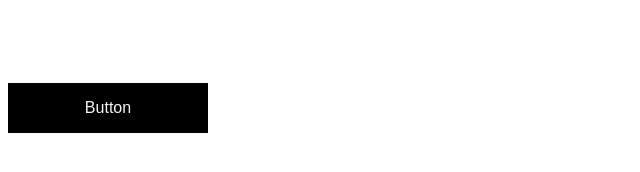
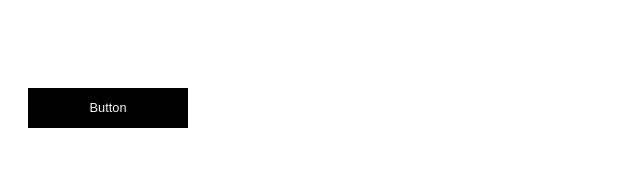
Before and after one commit to Ammaraly/HowTo, a plain HTML site: page css/animations/transition/index.html in a window 1280 px wide. In both pictures the pointer is over the button "Button". Shown: the whole page, without its empty margins (0-640 px from the left). Drawn offline with Linux system fonts and the light colour scheme.

Commit message:
Added rotate transform

```diff
--- a/css/animations/transition/style.css
+++ b/css/animations/transition/style.css
@@ -43,18 +43,14 @@ body{
     border-style: none;
     border-radius: 40%;
     transition:
-    background-color 300ms ease-in-out 300ms,
-    color 300ms ease-in-out 600ms,
-    width 300ms ease-in-out,
-    border-radius 300ms ease-out 900ms,
-    margin 300ms ease-in-out;
+    all 300ms;
 }
 
 .btn:hover {
+    transform: scale(0.8) rotate(1turn);
     margin-left: 0px;
     border-radius: 0%;
     width: 200px;
     background-color: black;
     color: whitesmoke;
-
 }
```
